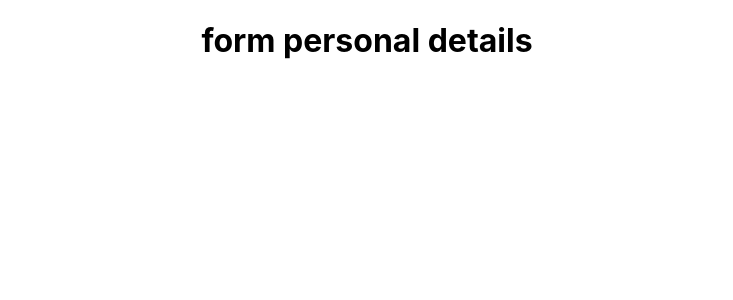
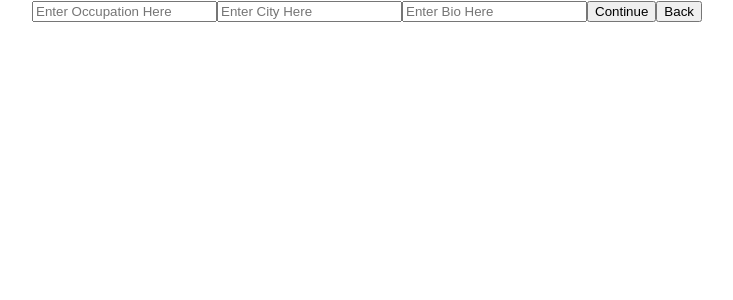
Before and after one commit to pedrolmr/React-form, a React (Create React App) app: page / in a window 1280 px wide. Both pictures are taken after typing "Sample", "Sample", "name@example.com" into the empty fields and a click on the button "Continue". Shown: the top 300 px of the page, without its empty margins (273-1006 px from the left). Built offline with nearby package versions, Linux system fonts and the light colour scheme.

Commit message:
UserDetails and PersonalDetails componets are working, data entered will be store in the state

```diff
--- a/src/components/PersonalDetails.js
+++ b/src/components/PersonalDetails.js
@@ -0,0 +1,45 @@
+import React, { Component } from 'react';
+
+class PersonalDetails extends Component {
+
+    continue = event => {
+        event.preventDefault();
+        this.props.nextStep();
+    }
+
+    back = event => {
+        event.preventDefault();
+        this.props.prevStep();
+    }
+
+    render() {
+        const { values, changeHandler } = this.props;
+        return (
+            <React.Fragment>
+                <form>
+                    <input
+                        name="occupation"
+                        value={values.occupation}
+                        placeholder="Enter Occupation Here"
+                        onChange={changeHandler}
+                    />
+                    <input
+                        name="city"
+                        value={values.city}
+                        placeholder="Enter City Here"
+                        onChange={changeHandler}
+                    />
+                    <input
+                        name="bio"
+                        value={values.bio}
+                        placeholder="Enter Bio Here"
+                        onChange={changeHandler}
+                    />
+                    <button onClick={this.continue}>Continue</button>
+                    <button onClick={this.back}>Back</button>
+                </form>
+            </React.Fragment>
+        );
+    }
+}
+export default PersonalDetails;
--- a/src/components/UserForm.js
+++ b/src/components/UserForm.js
@@ -1,5 +1,7 @@
 import React, { Component } from 'react';
 import UserDetails from './UserDetails';
+import PersonalDetails from './PersonalDetails';
+import Confirm from './Confirm';
 
 class UserForm extends Component {
 constructor() {
@@ -50,11 +52,20 @@ render() {
             )
         case 2:
             return (
-                <h1>form personal details</h1>
+                <PersonalDetails
+                    nextStep={this.nextStep}
+                    prevStep={this.prevStep}
+                    changeHandler={this.changeHandler}
+                    values={values}
+                />
             )
         case 3:
             return (
-                <h1>confirm</h1>
+                <Confirm
+                    nextStep={this.nextStep}
+                    prevStep={this.prevStep}
+                    values={values}
+                />
             )
         case 4:
             return (
```
